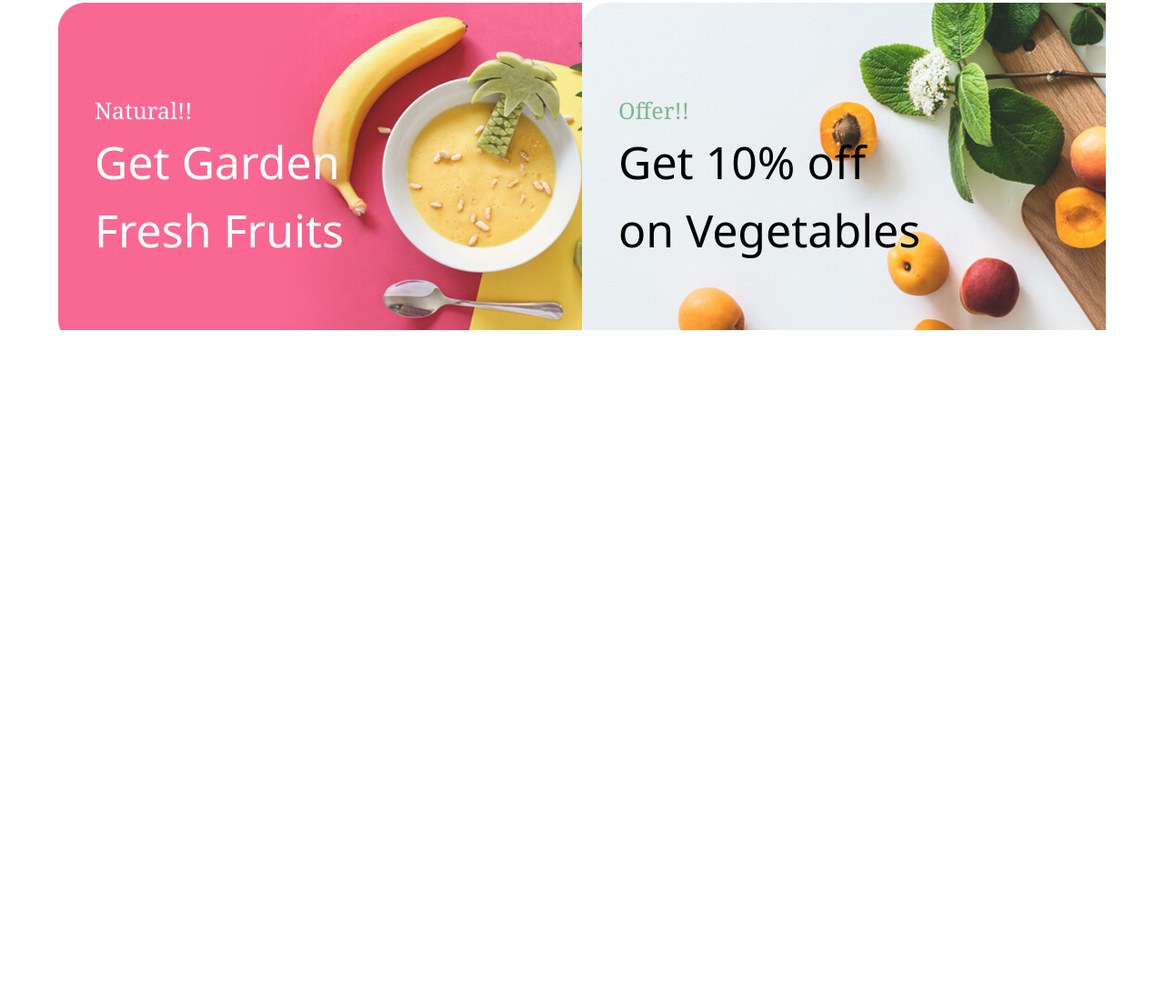
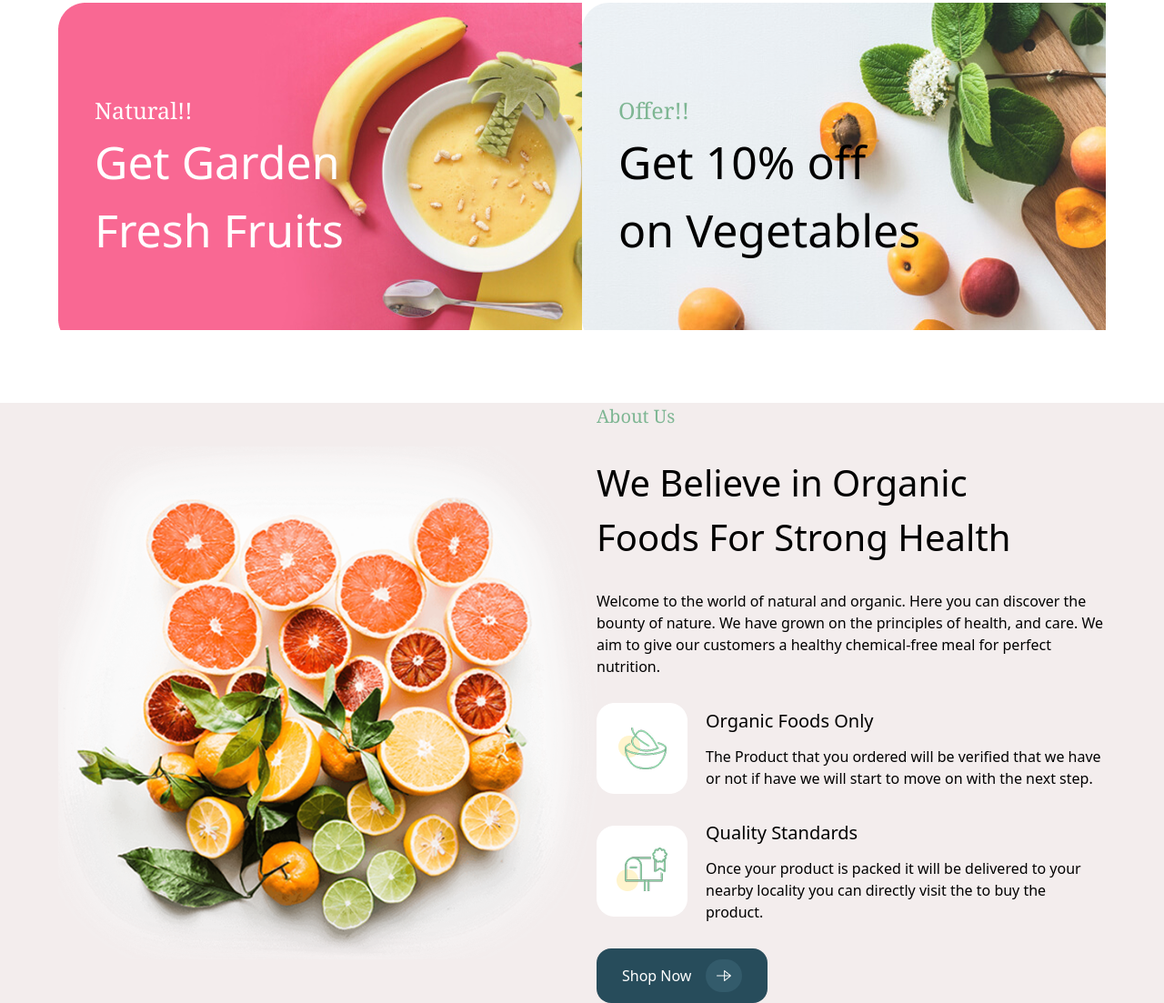
Before and after one commit to abubakrhomidov2009-ux/abubakr-7, a website: page src/index.html in a window 1280 px wide. Shown: the part 865-1968 px from the top of the page at 91% size. Before the commit the page ends 1228 px from the top, so only its background shows below. Drawn offline with nearby package versions, Linux system fonts and the light colour scheme; files that its build step writes are made by us from their sources.

Commit message:
third commit

```diff
--- a/src/index.html
+++ b/src/index.html
@@ -64,6 +64,49 @@
                 </div>
             </div>
         </section>
+
+        <section class="bg-[#f3eded] mt-20">
+            <div class="max-w-400 m-auto w-[90%] lg:flex lg:flex-row flex flex-col-reverse items-center justify-between">
+                <div>
+                    <img src="./IMAGE (16).png" alt="">
+                </div>
+
+                <div class="flex flex-col gap-7">
+                    <p class="text-[#7EB693] font-serif text-[20px]">About Us</p>
+
+                    <div>
+                        <h1 class="text-[40px]">We Believe in Organic</h1>
+                        <h1 class="text-[40px]">Foods For Strong Health</h1>
+                    </div>
+
+                    <p class="lg:w-140">Welcome to the world of natural and organic. Here you can discover the bounty of nature. We have grown on the principles of health, and care. We aim to give our customers a healthy chemical-free meal for perfect nutrition.</p>
+
+                    <div class="flex items-center gap-5">
+                        <div><img src="./Frame (2).png" alt=""></div>
+                        <div class="flex flex-col gap-3">
+                            <p class="text-[20px]">Organic Foods Only</p>
+                            <p class="lg:w-110">The Product that you ordered will be verified that we have or not if have we will start to move on with the next step.</p>
+                        </div>
+                    </div>
+
+                    <div class="flex items-center gap-5">
+                        <div><img src="./Frame (3).png" alt=""></div>
+                        <div class="flex flex-col gap-3">
+                            <p class="text-[20px]">Quality Standards</p>
+                            <p class="lg:w-110">Once your product is packed it will be delivered to your nearby locality you can directly visit the to buy the product.</p>
+                        </div>
+                    </div>
+
+                    <div class="text-white bg-[#274C5B] lg:m-0 m-auto  px-7 w-fit flex items-center gap-4 p-3 rounded-2xl">
+                        <p>Shop Now</p>
+                        <div class="bg-[#335B6B] w-fit p-3 rounded-4xl">
+                            <div><img src="./Vector (36).png" alt=""></div>
+                        </div>
+                    </div>
+
+                </div>
+            </div>
+        </section>
     </main>
 </body>
 </html>
```
Also changed, not shown: src/Frame (2).png (added), src/Frame (3).png (added), src/IMAGE (16).png (added).
